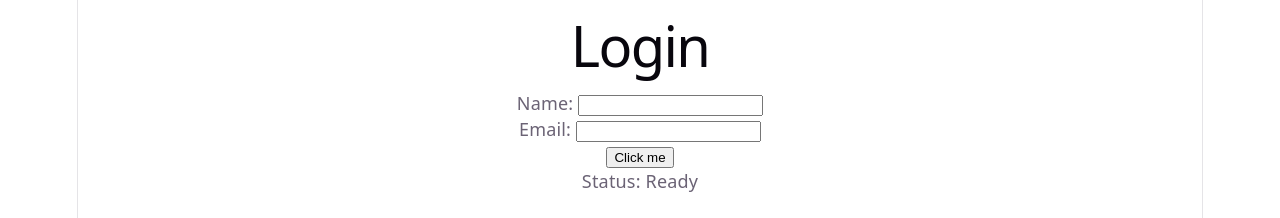
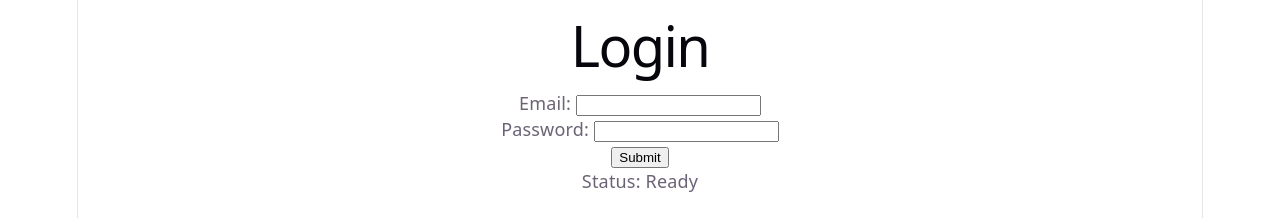
Before and after one commit to Krishna-Karkii/Multi-Vendor-Superstore-Platform, a React (Vite) app in the folder frontend/: page / in a window 1280 px wide. Shown: the top 218 px of the page. Built offline with nearby package versions, Linux system fonts and the light colour scheme.

Commit message:
experiment with authetication

```diff
--- a/frontend/src/components/Login.tsx
+++ b/frontend/src/components/Login.tsx
@@ -1,24 +1,32 @@
 import React, { useState } from 'react';
 
-export default async function Login({}) {
+export default function Login({}) {
 
     const [status, setStatus] = useState('idle');
     const [email, setEmail] = useState('');
+    const [password, setPassword] = useState('');
+    const [error, setError] = useState('');
 
     async function handleSubmit(event) {
         event.preventDefault();
-        setStatus('submitting');
-        setTimeout( () => {setStatus('success');}, 2000);
-        setTimeout( () => {setStatus('idle');}, 4000);
+        if (email === ''){
+            setError('email');
+        }
+        else if (password === ''){
+            setError('password');
+        }
+        else {
+            setStatus('submitting');
+            setTimeout( () => {setStatus('success');}, 2000);
+            setTimeout( () => {setStatus('idle'); setPassword('')}, 4000);
+        }
     }
+
   return (
     <div>
       <h1>Login</h1>
       <div>
         <form id='form' onSubmit={handleSubmit}>
-            <label id="name">Name: </label>
-            <input type="text" id='Name'/>
-            <br />
             <label id="email">Email: </label>
             <input
             type='email'
@@ -27,7 +35,15 @@ export default async function Login({}) {
                 setEmail(event.target.value);
             }}/>
             <br />
-            <button id="button">Click me</button>
+            <label id="name">Password: </label>
+            <input
+            type='password'
+            value={password}
+            onChange={(event) => {
+                setPassword(event.target.value);
+                }}/>
+            <br />
+            <button id="button">Submit</button>
         </form>
         {
             status === 'idle' && <p>
@@ -42,6 +58,16 @@ export default async function Login({}) {
         {
             status === 'submitting' && <p>
                 Status: Signing in...
+            </p>
+        }
+        {
+            error === 'email'  && <p>
+                Error: Please enter email
+            </p>
+        }
+        {
+            error === 'password' && <p>
+                Error : Please Enter Password
             </p>
         }
       </div>
```
